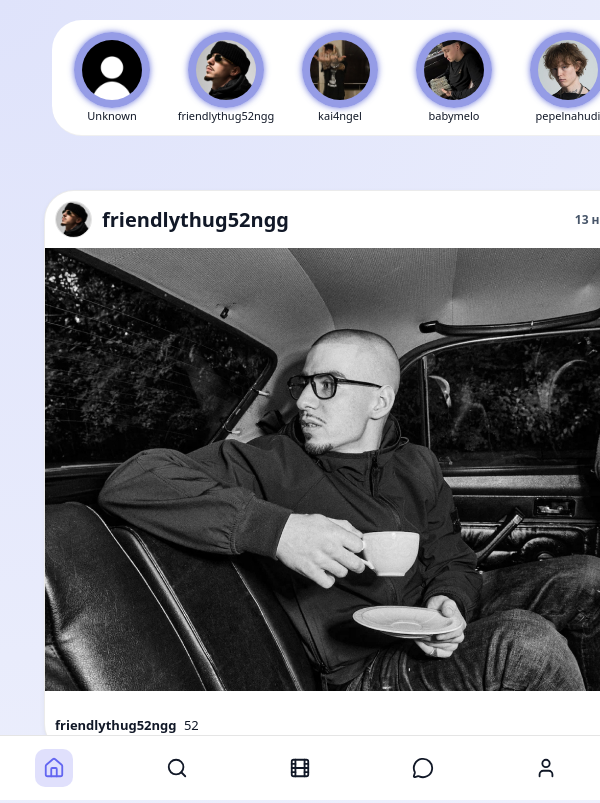
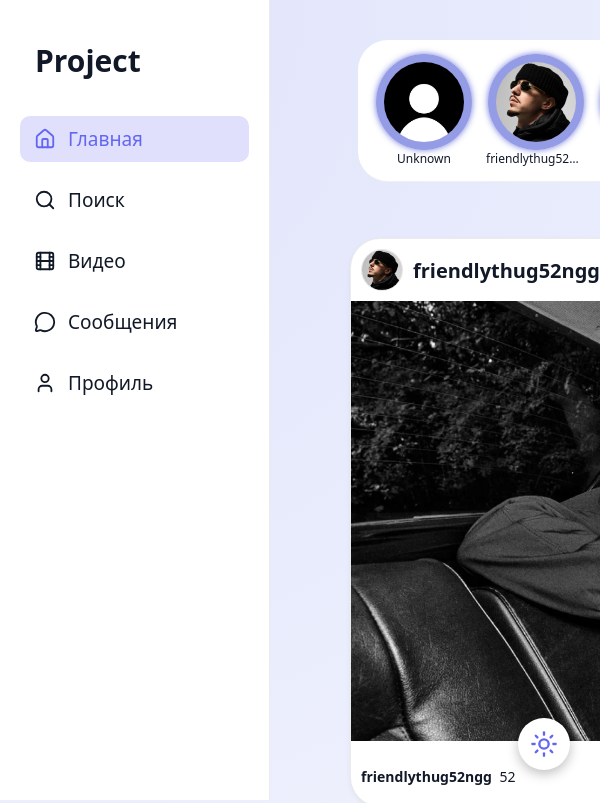
Before and after one commit to younggsad/Project, a Next.js app: page / in a window 600 px wide. Shown: the top 803 px of the page. Built offline with nearby package versions, Linux system fonts and the light colour scheme.

Commit message:
Удалена адаптивность

```diff
--- a/package.json
+++ b/package.json
@@ -21,6 +21,7 @@
     "@types/node": "^20",
     "@types/react": "^19",
     "@types/react-dom": "^19",
+    "baseline-browser-mapping": "^2.8.32",
     "eslint": "^9",
     "eslint-config-next": "16.0.1",
     "rimraf": "^6.1.0",
--- a/src/app/Home.module.css
+++ b/src/app/Home.module.css
@@ -27,58 +27,3 @@
   width: var(--content-width);
   max-width: 100%;
 }
-
-/* адаптивность */
-@media (max-width: 1024px) and (min-width: 600px) {
-  :root {
-    --content-width: 680px;
-  }
-
-  .homePage {
-    padding: 0 1.5rem;
-    gap: 2rem;
-  }
-
-  .stories-wrapper {
-    width: var(--content-width);
-    padding: 0 10px;
-    margin-bottom: 1.6rem;
-  }
-
-  .postCard {
-    width: var(--content-width);
-  }
-}
-
-/* Мобильные устройства */
-@media (max-width: 600px) {
-  :root {
-    --content-width: 100%;
-  }
-
-  .homePage {
-    max-width: 100%;
-    padding: 0 1.2rem;
-    gap: 1.5rem;
-  }
-
-  .stories-wrapper {
-    width: 100%;
-    padding: 0 8px;
-    margin-bottom: 1.2rem;
-  }
-
-  .postCard {
-    width: 100%;
-  }
-}
-
-.homePage {
-  min-height: 100vh;
-  display: flex;
-  flex-direction: column;
-}
-
-.feed {
-  padding-bottom: 50px;
-}
--- a/src/app/ProfilePage/[id]/ProfilePage.module.css
+++ b/src/app/ProfilePage/[id]/ProfilePage.module.css
@@ -157,30 +157,3 @@
   color: var(--muted-text);
   line-height: 1.4;
 }
-
-/* ========================= */
-/*        АДАПТИВ            */
-/* ========================= */
-@media (max-width: 1024px) {
-  .header { gap: 20px; }
-  .avatar { width: 100px; height: 100px; }
-  .username { font-size: 22px; }
-  .stats { gap: 20px; }
-  .decorCircle { display: none; }
-  .decorSquare { display: none; }
-}
-
-@media (max-width: 768px) {
-  .header { gap: 16px; flex-direction: column; align-items: center; text-align: center; }
-  .avatar { width: 90px; height: 90px; }
-  .username { font-size: 20px; }
-  .stats { gap: 15px; justify-content: center; }
-  .gallery { gap: 3px; }
-}
-
-@media (max-width: 480px) {
-  .avatar { width: 80px; height: 80px; }
-  .username { font-size: 18px; }
-  .statNumber { font-size: 16px; }
-  .bio { font-size: 13px; }
-}
--- a/src/app/ReelsPage/Reels.module.css
+++ b/src/app/ReelsPage/Reels.module.css
@@ -427,100 +427,3 @@
   font-size: 20px;
   color: white;
 }
-
-/* МОБИЛЬНАЯ АДАПТАЦИЯ - УПРОЩЕННАЯ ВЕРСИЯ */
-@media (max-width: 768px) {
-  .pageContainer {
-    padding: 0;
-    align-items: flex-start;
-    background: #000; /* Черный фон */
-    height: 100%;
-    width: 95%;
-  }
-
-  .reelsContainer {
-    width: 100vw;
-    height: 100vh;
-    border-radius: 0;
-    box-shadow: none;
-    border: none;
-    background: #000;
-  }
-
-  .reelsContainer::before {
-    display: none;
-  }
-
-  .reelWrapper {
-    height: 100vh;
-    border-radius: 0;
-  }
-
-  .video {
-    border-radius: 0;
-    width: 100%;
-    height: 100%;
-  }
-
-  .overlay {
-    padding: 16px;
-    border-radius: 0;
-    padding-bottom: 140px;
-    width: 100%;
-    height: 100%;
-  }
-
-  .actions {
-    right: 7px;
-    bottom: 180px;
-    gap: 20px;
-  }
-
-  .fab {
-    display: none;
-  }
-
-  .actionBtn {
-    width: 65px;
-    height: 65px;
-    padding: 10px;
-  }
-
-  .bottomPanel {
-    width: calc(100% - 80px);
-    padding-bottom: 30px;
-  }
-
-  .description {
-    padding-right: 60px;
-  }
-
-  .videoProgress {
-    margin-bottom: 90px;
-    padding: 12px 16px 10px;
-    background: linear-gradient(
-      to top,
-      rgba(0, 0, 0, 0.8) 0%,
-      transparent 100%
-    );
-  }
-
-  .progressBar {
-    height: 4px;
-  }
-
-  .progressBar:hover {
-    height: 5px;
-  }
-
-  .progressThumb {
-    width: 14px;
-    height: 14px;
-  }
-
-  /* Блокируем прокрутку body */
-  body {
-    overflow: hidden;
-    background: #000;
-  }
-}
--- a/src/app/globals.css
+++ b/src/app/globals.css
@@ -74,15 +74,6 @@ main {
   transition: margin-left 0.3s ease;
 }
 
-/* Мобильные устройства */
-@media (max-width: 768px) {
-  main {
-    margin-left: 0;
-    margin-bottom: 60px;
-    padding: 1rem;
-  }
-}
-
 a, button {
   transition: color 0.3s ease, background 0.3s ease;
 }
@@ -119,13 +110,3 @@ html {
   scrollbar-width: thin;
   scrollbar-color: var(--scrollbar-thumb) var(--scrollbar-track);
 }
-
-@media (max-width: 1024px) {
-  html, body {
-    scrollbar-width: none;
-  }
-
-  html::-webkit-scrollbar {
-    display: none;
-  }
-}
--- a/src/components/Posts/Post.module.css
+++ b/src/components/Posts/Post.module.css
@@ -61,10 +61,3 @@
 .caption strong {
   margin-right: 4px;
 }
-
-/* Мобильная версия */
-@media (max-width: 768px) {
-  .postImage { aspect-ratio: 4/3; max-height: 500px; }
-  .header img { width: 35px; height: 35px; }
-  .caption { font-size: 13px; }
-}
--- a/src/components/Sidebar/Sidebar.module.css
+++ b/src/components/Sidebar/Sidebar.module.css
@@ -68,57 +68,3 @@
   font-size: 0.95rem;
   font-weight: 500;
 }
-
-/* === Мобильная версия === */
-@media (max-width: 768px) {
-  .sidebar {
-    top: auto;
-    bottom: 0;
-    left: 0;
-    width: 100%;
-    height: 65px;
-    border-top: 1px solid rgba(0, 0, 0, 0.1);
-    border-right: none;
-    flex-direction: row;
-    justify-content: center;
-    align-items: center;
-    padding: 0;
-    background: var(--card-bg);
-  }
-
-  /* Скрываем надпись Project */
-  .headerText {
-    display: none;
-  }
-
-  .nav {
-    flex-direction: row;
-    justify-content: space-around;
-    align-items: center;
-    width: 100%;
-  }
-
-  .navItem {
-    flex-direction: column;
-    justify-content: center;
-    align-items: center;
-    gap: 4px;
-    font-size: 12px;
-    padding: 8px;
-    border-radius: 10px;
-    transform: none;
-  }
-
-  .navItem:hover {
-    transform: none;
-    background: rgba(99, 102, 241, 0.1);
-  }
-
-  .icon {
-    font-size: 22px;
-  }
-
-  .label {
-    display: none;
-  }
-}
--- a/src/components/Stories/Stories.module.css
+++ b/src/components/Stories/Stories.module.css
@@ -335,65 +335,3 @@
 
 /* small tweaks */
 .closeBtnTop { display: inline-flex; align-items: center; justify-content: center; }
-
-/* responsive */
-@media (max-width: 768px) {
-  /* Контейнер */
-  .container {
-    width: 98%;
-    max-width: 450px;
-    height: 90%;
-    max-height: 700px;
-    border-radius: 12px;
-    overflow: hidden;
-  }
-
-  .avatar { width: 40px; height: 40px; }
-  .meta { gap: 0; }
-  .progressRow { padding: 8px 10px; }
-
-  .controlsLeft {
-    position: absolute;
-    bottom: 60px;
-    left: 50%;
-    transform: translateX(-50%);
-    display: flex;
-    gap: 8px;
-    align-items: center;
-    z-index: 22;
-    pointer-events: auto;
-    max-width: 90%;
-  }
-
-  .volumeSlider {
-    width: 110px;
-    max-width: 70vw;
-  }
-
-  .bottomControls {
-    position: absolute;
-    bottom: 12px;
-    left: 50%;
-    transform: translateX(-50%);
-    display: flex;
-    gap: 14px;
-    align-items: center;
-    z-index: 22;
-  }
-
-  .mediaArea {
-    flex: 1;
-    display: flex;
-    justify-content: center;
-    align-items: center;
-    position: relative;
-    overflow: hidden;
-    background: #000;
-  }
-}
-
-@media (max-width: 1024px) {
-  .volumeControls {
-    display: none;
-  }
-}
--- a/src/components/Stories/StoryBar.module.css
+++ b/src/components/Stories/StoryBar.module.css
@@ -81,51 +81,3 @@
   padding: 2px;
   box-shadow: 0 0 6px rgba(79, 91, 213, 0.8);
 }
-
-@media (max-width: 1024px) {
-  .story img { width: 70px; height: 70px; }
-}
-
-@media (max-width: 768px) {
-  .story img { width: 60px; height: 60px; }
-}
-
-@media (max-width: 1024px) and (min-width: 600px) {
-  .storyBar {
-    width: 100%;
-    padding: 14px 10px;
-    overflow-x: auto;
-    flex-wrap: nowrap;
-    justify-content: flex-start;
-    gap: 14px;
-  }
-
-  .story img {
-    width: 70px;
-    height: 70px;
-  }
-
-  .story span {
-    font-size: 12px;
-  }
-}
-
-/* Мобильная версия */
-@media (max-width: 768px) {
-  .storyBar {
-    width: 100%;
-    padding: 12px 10px;
-    overflow-x: auto;
-    flex-wrap: nowrap;
-    justify-content: flex-start;
-  }
-
-  .story img {
-    width: 60px;
-    height: 60px;
-  }
-
-  .story span {
-    font-size: 11px;
-  }
-}
--- a/src/components/Theme/ThemeToggle.module.css
+++ b/src/components/Theme/ThemeToggle.module.css
@@ -25,9 +25,3 @@
 .fab:active {
   transform: scale(0.95);
 }
-
-@media (max-width: 768px) {
-  .fab {
-    display: none !important;
-  }
-}
```
Also changed, not shown: 1 other file (tests, documents, lock files or other folders).
